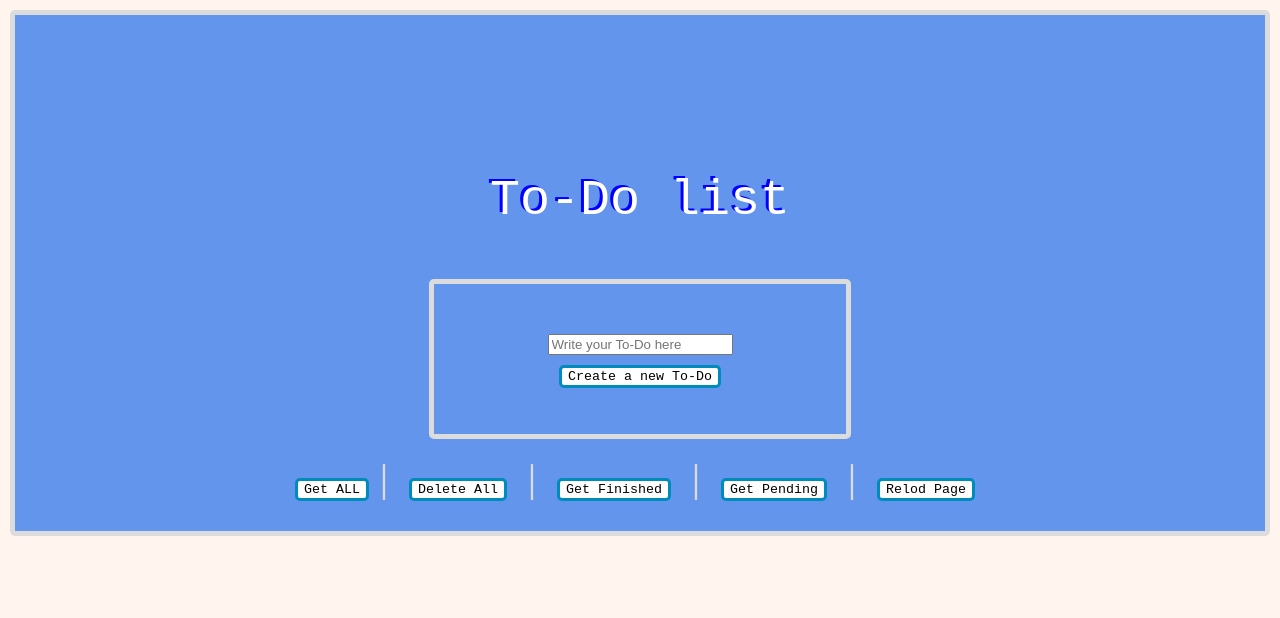
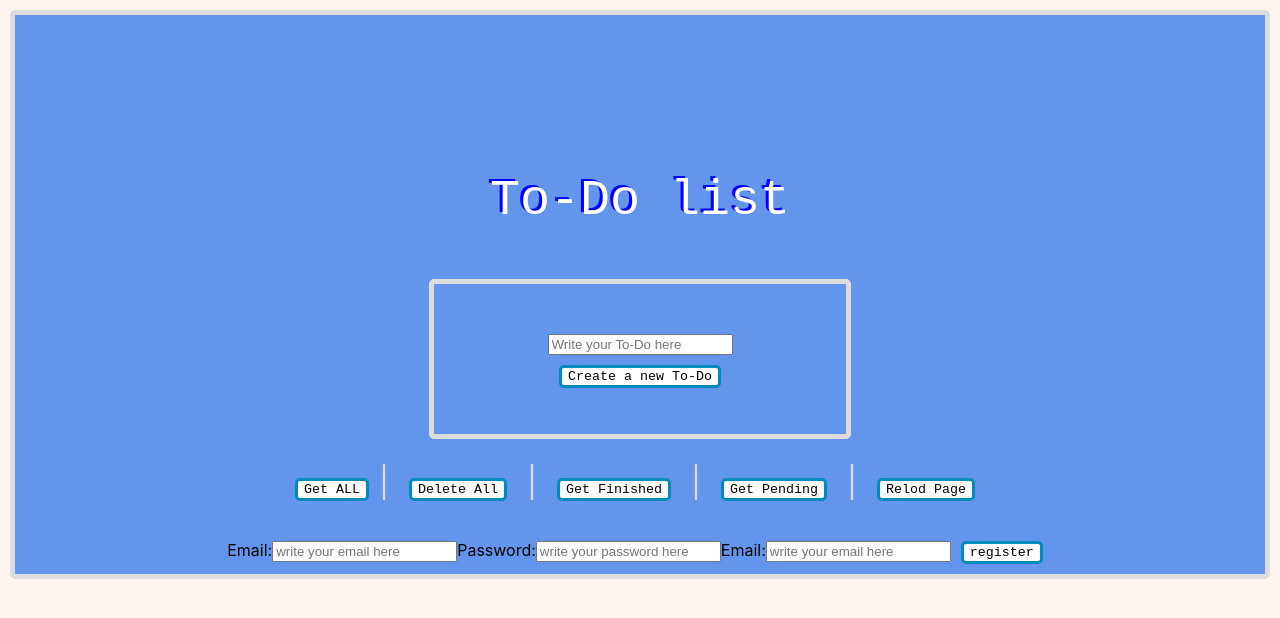
Before and after one commit to Lamya-Alshatri/Project-1-To-Do-list, a React (Create React App) app in the folder front_end/: page /register in a window 1280 px wide. Shown: the top 618 px of the page. Built offline with nearby package versions, Linux system fonts and the light colour scheme.

Commit message:
finish register in react

```diff
--- a/front_end/src/App.js
+++ b/front_end/src/App.js
@@ -6,6 +6,8 @@
 import Todo from "./components/Todo"
 import axios from 'axios';
 import Add from"./components/Add"
+import Register from"./components/Register"
+
 
 
 export default function App() {
@@ -111,6 +113,8 @@
 }
 
 
+
+
   const mapOverTasks = tasks.map((taskObj, i) => (
 
 
@@ -162,9 +166,9 @@
 
 
       <br/>
-      {mapOverTasks}
+      {/* {mapOverTasks} */}
       <br/>
-
+      <Register/>
     </div>)
 
 }
--- /dev/null
+++ b/front_end/src/components/Register.js
@@ -0,0 +1,59 @@
+import React,{useState} from 'react'
+
+import axios from "axios"
+
+
+export default function Register() {
+
+    const [email, setEmail] = useState("lamya")
+
+    const [password, setPassword] = useState("90")
+
+    const [username, setuserName] = useState("l")
+
+
+    const registerFunc = (e) => {
+        e.preventDefault();
+        console.log("reg");
+        const newUser = {
+          // ES6
+          email,
+          // "email": "email value in the state"
+          password,
+          username,
+        };
+
+        axios
+        .post(`http://localhost:5000/users/register`, newUser)
+        .then((response) => {
+          console.log("DATA: ", response.data);
+        })
+        .catch((err) => {
+          console.log("ERR: ", err);
+        });
+    };
+    return (
+        <div>
+            <form action="">
+          <label htmlFor="email">Email:</label>
+            <input type='email' name="input1"onChange={(e)=>{
+        setuserName(e.target.value)
+            }} placeholder='write your email here'/>
+
+            <label htmlFor="password">Password:</label>
+            <input type='password' name="input2" onChange={(e)=>{
+        setPassword(e.target.value)
+            }} placeholder='write your password here' />
+
+            <label for= "input3">Email:</label>
+            <input type='text' name="input3" onChange={(e)=>{
+        setEmail(e.target.value)}} placeholder='write your email here' />
+
+<input type="submit" id="btn" value="register"onClick={registerFunc}/>
+</form>
+
+
+
+        </div>
+    )
+}
```
Also changed, not shown: 1 other file (tests, documents, lock files or other folders).
